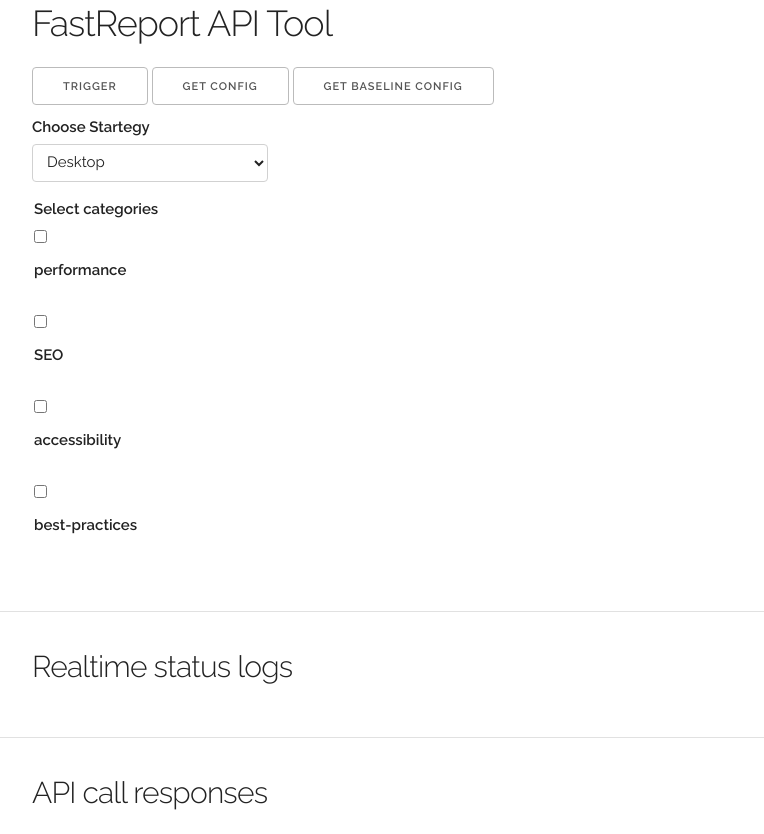
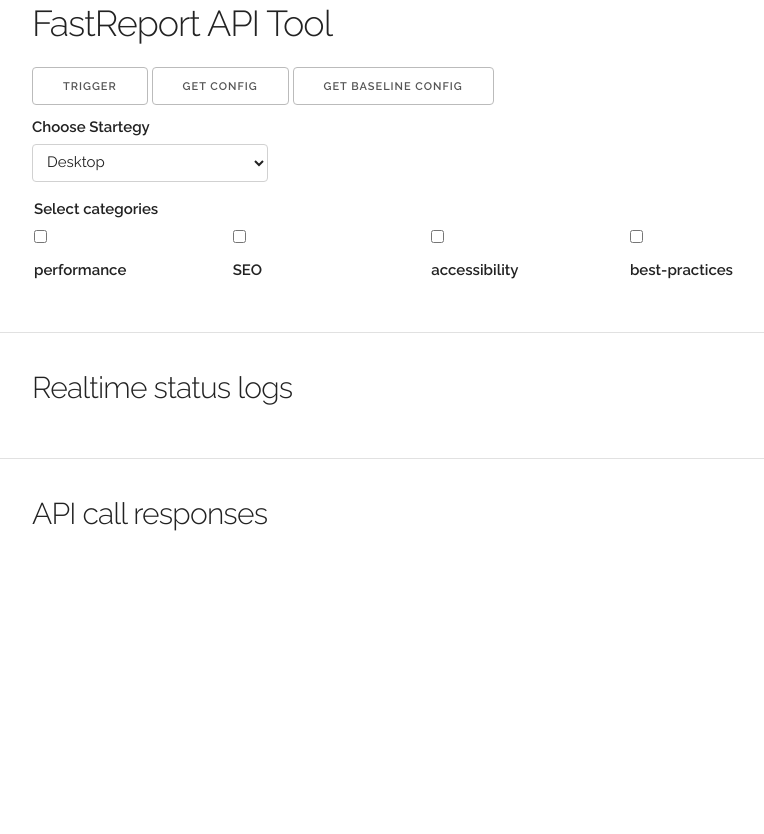
Before and after one commit to ToolCity/FastReport, a website: page src/views/index.html in a window 1280 px wide. Shown: the whole page, without its empty margins (224-988 px from the left). After the commit the page ends 800 px from the top, so only its background shows below. Drawn offline with nearby package versions, Linux system fonts and the light colour scheme; files that its build step writes are made by us from their sources.

Commit message:
fix layout of categories select

```diff
--- a/src/views/index.html
+++ b/src/views/index.html
@@ -33,13 +33,18 @@
         <div class="container">
             <fieldset>
                 <legend>Select categories</legend>
-                <input type="checkbox" id="performance" value="performance" /><label for="performance">performance
-                </label><br />
-                <input type="checkbox" id="seo" value="seo" /><label for="seo">SEO</label><br />
-                <input type="checkbox" id="accessibility" value="accessibility" /><label
-                    for="accessibility">accessibility</label><br />
-                <input type="checkbox" id="best-practices" value="best-practices" /><label
-                    for="best-practices">best-practices</label><br />
+                <div>
+                    <div class="three columns"><input type="checkbox" id="performance" value="performance" /><label
+                            for="performance">performance
+                        </label></div>
+                    <div class="three columns"><input type="checkbox" id="seo" value="seo" /><label
+                            for="seo">SEO</label>
+                    </div>
+                    <div class="three columns"><input type="checkbox" id="accessibility" value="accessibility" /><label
+                            for="accessibility">accessibility</label></div>
+                    <div class="three columns"><input type="checkbox" id="best-practices"
+                            value="best-practices" /><label for="best-practices">best-practices</label></div>
+                </div>
             </fieldset>
         </div>
         <hr />
```
